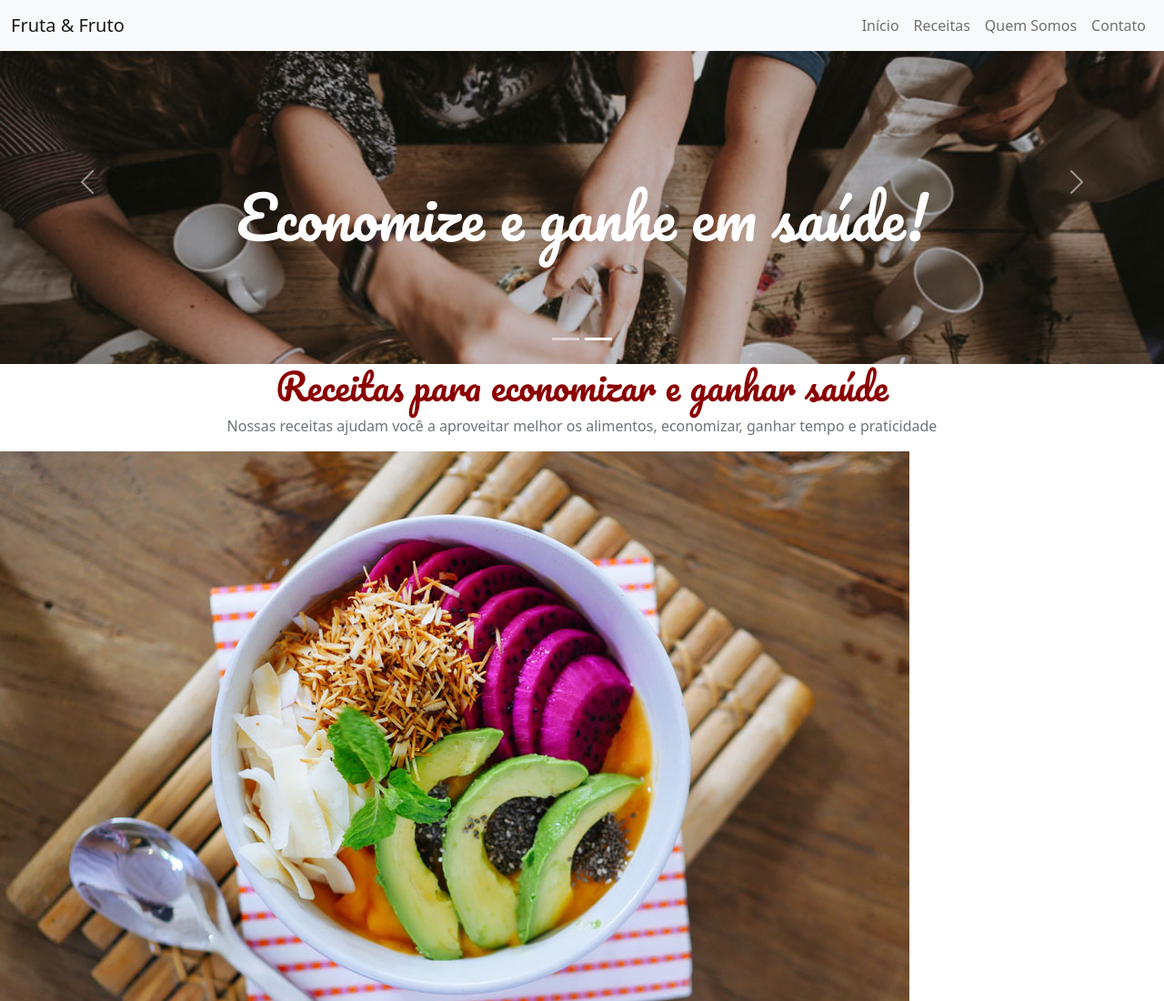
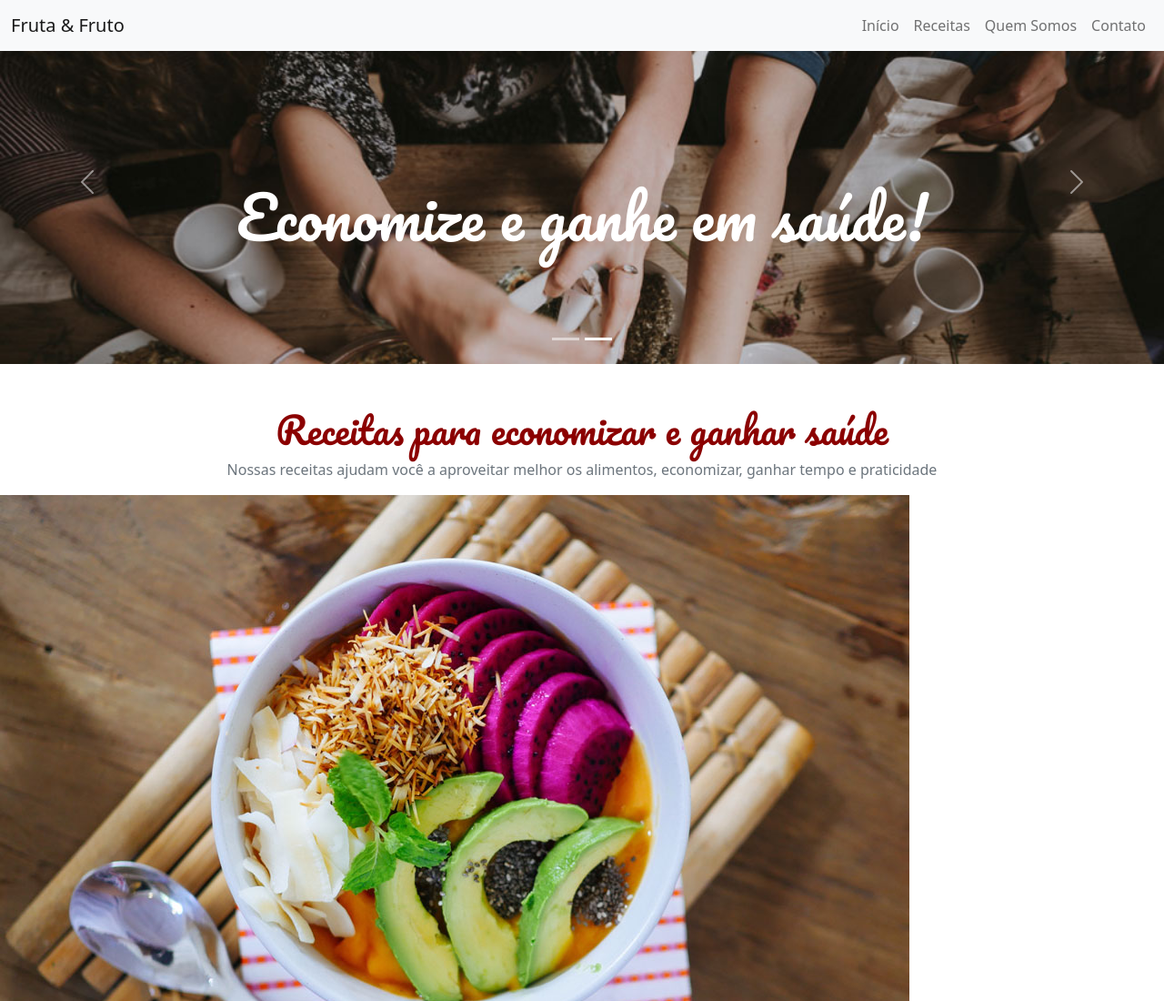
Before and after one commit to LeninMatos/bootstrap-landing-page-projeto-base, a plain HTML site: page projeto-base/index.html in a window 1280 px wide. Shown: the top 1100 px of the page at 91% size. Drawn offline with nearby package versions, Linux system fonts and the light colour scheme.

Commit message:
atualizado o padding

```diff
--- a/projeto-base/index.html
+++ b/projeto-base/index.html
@@ -69,7 +69,7 @@
       </button>
     </div>
 
-    <h1 class="text-center fonte-titulo cor-especial">Receitas para economizar e ganhar saúde</h1>
+    <h1 class="text-center fonte-titulo cor-especial pt-5">Receitas para economizar e ganhar saúde</h1>
     <p class="text-center text-secondary">Nossas receitas ajudam você a aproveitar melhor os alimentos, economizar, ganhar tempo e praticidade</p>
 
     <img src="src/img/receita-abacate.jpg" alt="tigela com salada de abacate, vista superior">
```
